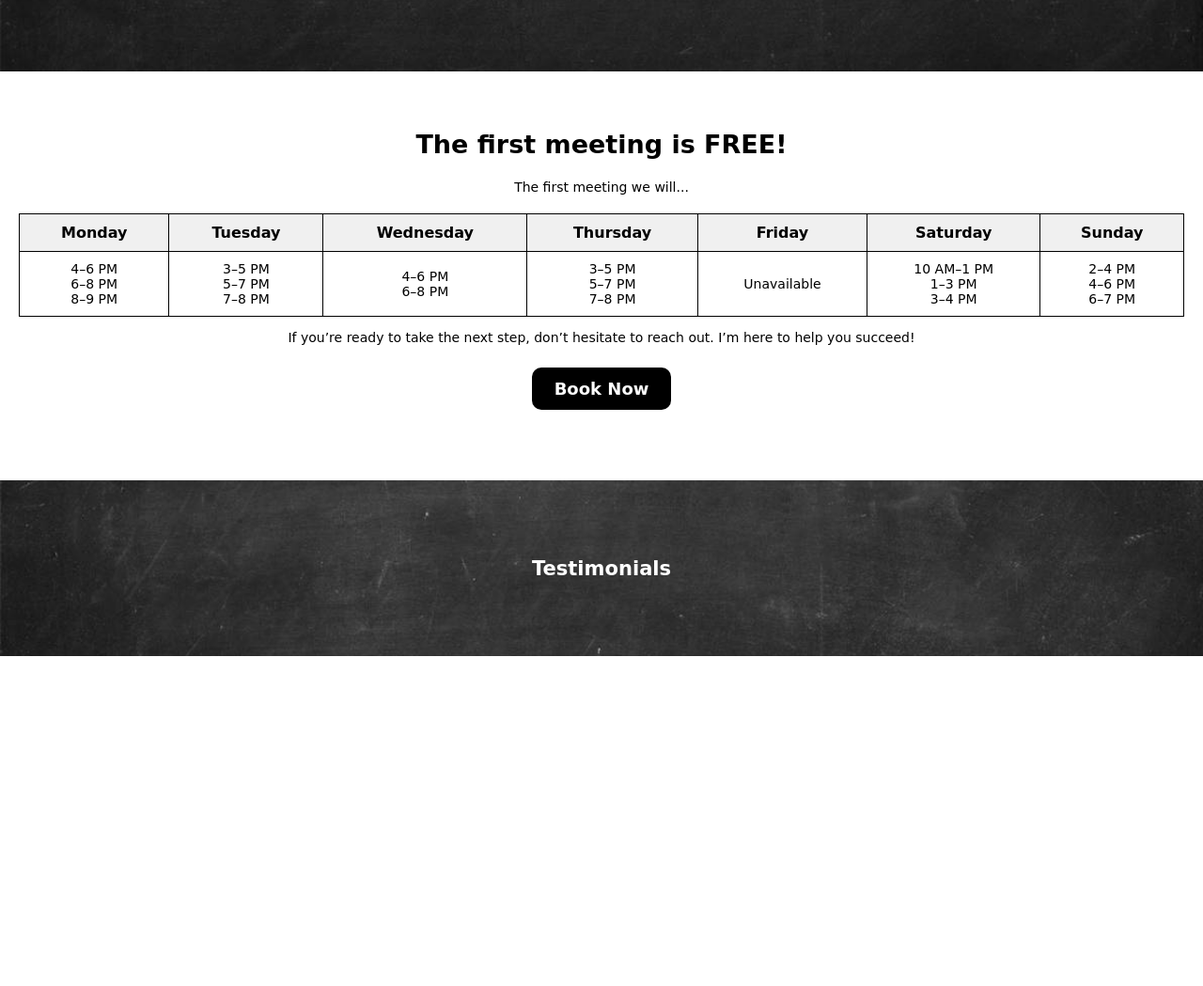
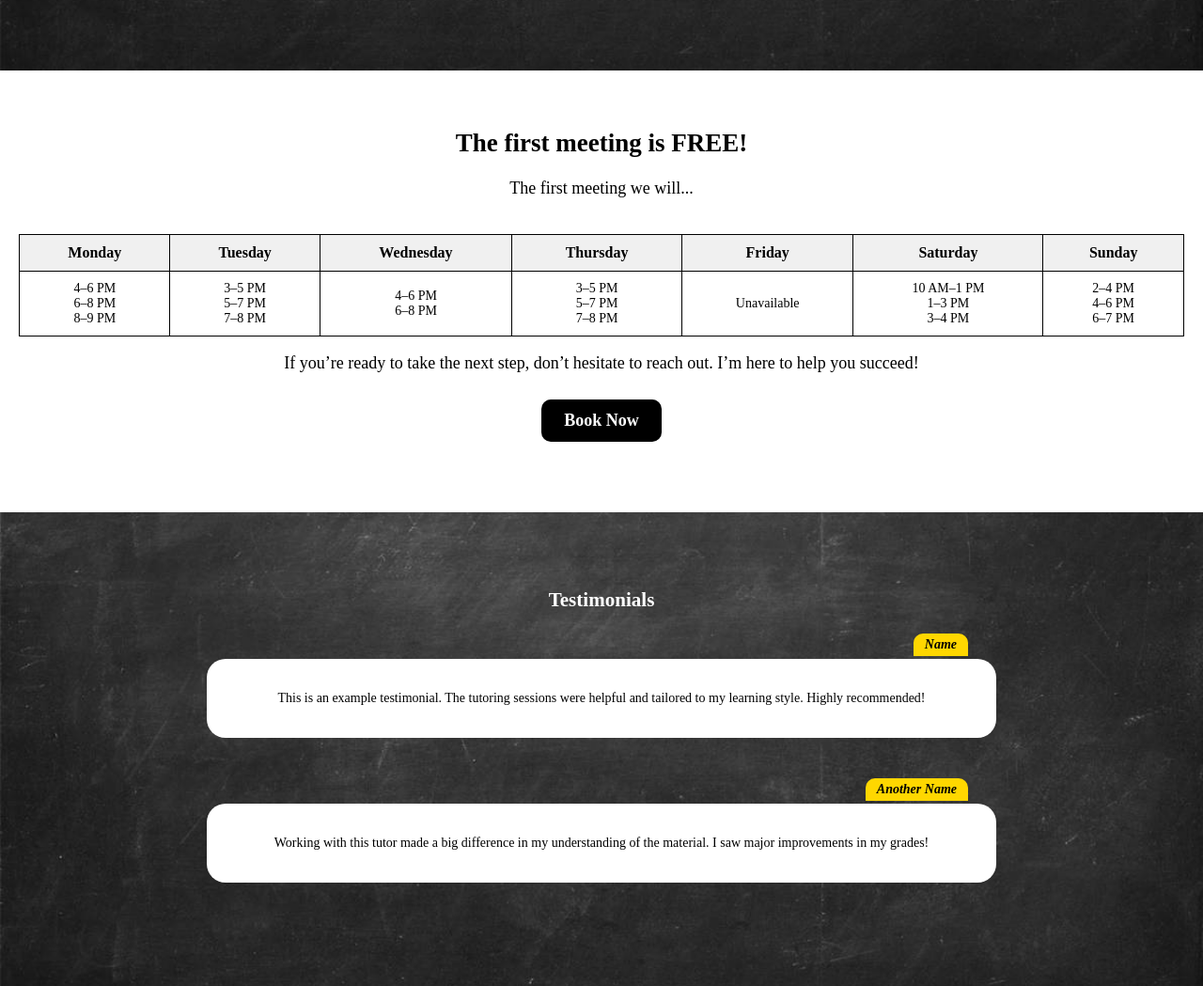
Before and after one commit to zstucky/zach_stucky, a Jekyll site: the page built from tutoring/index.markdown, in a window 1280 px wide, cut to the strip 591-1640 px from the top of the page. Shown: the whole strip at 94% size. Built offline with Jekyll 4.4.1, drawn with Linux system fonts in a browser that asks for light colours; some web fonts are replaced; before the commit the page ends 1289 px from its top, so only the background shows below that.

Commit message:
Academic CSS updated

```diff
--- a/_layouts/default.html
+++ b/_layouts/default.html
@@ -4,7 +4,7 @@
   <meta charset="UTF-8">
   <title>{{ page.title }}</title>
   <meta name="viewport" content="width=device-width, initial-scale=1.0">
-  <link rel="stylesheet" href="/style.css">
+  <link rel="stylesheet" href="./style.css">
 </head>
 <body>
   <div class="container">
--- a/style.css
+++ b/style.css
@@ -1,7 +1,9 @@
+
 /* Global paragraph styling */
 p {
   font-size: 14px;
 }
+
 body {
   font-family: sans-serif;
   margin: 0;
@@ -178,157 +180,3 @@ body {
     transform: scale(1.6);
   }
 }
-/* Tutoring Section Styles */
-.tutoring-header {
-  display: flex;
-  justify-content: space-between;
-  align-items: top;
-  padding: 5px 20px;
-  color: white;
-  font-family: 'Comic Sans MS', cursive, sans-serif;
-  font-size: 30px;
-  margin-bottom: 70px;
-}
-
-.tutoring-header-right img {
-  width: 70px;
-  height: 70px;
-  border-radius: 50%;
-  border: 2px solid white;
-  object-fit: cover;
-}
-
-.tutoring-banner {
-  background-image: url('/assets/chalkboard.jpg');
-  background-repeat: no-repeat;
-  background-size: cover;
-  background-position: center;
-  padding: 15px 20px;
-  padding-bottom: 100px;
-  text-align: center;
-  color: white;
-  font-family: 'Comic Sans MS', cursive, sans-serif;
-  font-size: 20px;
-}
-
-.tutoring-cards {
-  display: flex;
-  justify-content: center;
-  gap: 30px;
-  margin-top: 70px;
-  flex-wrap: wrap;
-}
-
-@media (max-width: 600px) {
-  .tutoring-cards {
-    flex-wrap: wrap;
-  }
-
-  .tutoring-cards {
-    flex-wrap: wrap;
-    flex-direction: column;
-    align-items: center;
-  }
-
-  .tutoring-card {
-    width: 100%;
-    max-width: 300px;
-  }
-}
-
-.tutoring-card {
-  background-color: white;
-  color: black;
-  border-radius: 20px;
-  min-width: 165px;
-  font-family: 'Times New Roman', serif;
-  font-size: 14px;
-  transition: transform 0.3s ease;
-  flex: 1 1 0;
-  max-width: 250px;
-  box-sizing: border-box;
-  text-align: center;
-  box-shadow: 0 6px 18px rgba(0, 0, 0, 0.4);
-}
-
-.tutoring-card img {
-  width: 100%;
-  height: auto;
-  display: block;
-  object-fit: cover;
-  border-radius: 20px 20px 0 0;
-  margin-bottom: -5px;
-}
-
-.tutoring-card h3 {
-  font-size: 18px;
-}
-
-
-.tutoring-card:hover {
-  transform: scale(1.05);
-}
-
-.schedule-box {
-  padding: 40px 20px;
-  font-family: 'Comic Sans MS', cursive, sans-serif;
-  font-size: 18px;
-  text-align: center;
-}
-
-.testimonial-box {
-  background-image: url('/assets/chalkboard.jpg');
-  background-repeat: no-repeat;
-  background-size: cover;
-  background-position: center;
-  padding: 60px 20px;
-  font-family: 'Comic Sans MS', cursive, sans-serif;
-  color: white;
-  text-align: center;
-  font-size: 18px;
-}
-
-.tutoring-header-left {
-  padding-top: 7px;
-  padding-left: 0px;
-}
-.availability-table {
-  width: 100%;
-  margin-top: 20px;
-  font-family: 'Comic Sans MS', cursive, sans-serif;
-  border-collapse: collapse;
-  overflow: hidden;
-}
-
-.availability-table th,
-.availability-table td {
-  border: 1px solid black;
-  padding: 10px;
-  text-align: center;
-  background-color: white;
-}
-
-.availability-table th {
-  background-color: #f0f0f0;
-  font-size: 16px;
-}
-
-.availability-table td {
-  font-size: 14px;
-}
-.book-now-button {
-  display: inline-block;
-  margin-top: 10px;
-  padding: 12px 24px;
-  background-color: black;
-  color: white;
-  text-decoration: none;
-  border-radius: 10px;
-  font-weight: bold;
-  transition: background-color 0.3s ease;
-  margin-bottom: 35px;
-}
-
-.book-now-button:hover {
-  background-color: #333;
-}
--- a/tutoring/index.markdown
+++ b/tutoring/index.markdown
@@ -33,34 +33,48 @@ title: Academic Tutoring
 <section class="schedule-box">
   <h2>The first meeting is <strong>FREE!</strong></h2>
   <p>The first meeting we will...</p>
-  <table class="availability-table">
-    <thead>
-      <tr>
-        <th>Monday</th>
-        <th>Tuesday</th>
-        <th>Wednesday</th>
-        <th>Thursday</th>
-        <th>Friday</th>
-        <th>Saturday</th>
-        <th>Sunday</th>
-      </tr>
-    </thead>
-    <tbody>
-      <tr>
-        <td>4–6 PM<br>6–8 PM<br>8–9 PM</td>
-        <td>3–5 PM<br>5–7 PM<br>7–8 PM</td>
-        <td>4–6 PM<br>6–8 PM</td>
-        <td>3–5 PM<br>5–7 PM<br>7–8 PM</td>
-        <td>Unavailable</td>
-        <td>10 AM–1 PM<br>1–3 PM<br>3–4 PM</td>
-        <td>2–4 PM<br>4–6 PM<br>6–7 PM</td>
-      </tr>
-    </tbody>
-  </table>
+  <div class="table-wrapper">
+    <table class="availability-table">
+      <thead>
+        <tr>
+          <th>Monday</th>
+          <th>Tuesday</th>
+          <th>Wednesday</th>
+          <th>Thursday</th>
+          <th>Friday</th>
+          <th>Saturday</th>
+          <th>Sunday</th>
+        </tr>
+      </thead>
+      <tbody>
+        <tr>
+          <td>4–6 PM<br>6–8 PM<br>8–9 PM</td>
+          <td>3–5 PM<br>5–7 PM<br>7–8 PM</td>
+          <td>4–6 PM<br>6–8 PM</td>
+          <td>3–5 PM<br>5–7 PM<br>7–8 PM</td>
+          <td>Unavailable</td>
+          <td>10 AM–1 PM<br>1–3 PM<br>3–4 PM</td>
+          <td>2–4 PM<br>4–6 PM<br>6–7 PM</td>
+        </tr>
+      </tbody>
+    </table>
+  </div>
   <p>If you’re ready to take the next step, don’t hesitate to reach out. I’m here to help you succeed!</p>
   <a href="/contact" class="book-now-button">Book Now</a>
 </section>
 
+
 <section class="testimonial-box">
   <h3>Testimonials</h3>
+
+  <div class="testimonial-entry">
+    <div class="testimonial-name-tag">Name</div>
+    <p>This is an example testimonial. The tutoring sessions were helpful and tailored to my learning style. Highly recommended!</p>
+  </div>
+
+  <div class="testimonial-entry">
+    <div class="testimonial-name-tag">Another Name</div>
+    <p>Working with this tutor made a big difference in my understanding of the material. I saw major improvements in my grades!</p>
+  </div>
+
 </section>
--- /dev/null
+++ b/tutoring/style.css
@@ -0,0 +1,227 @@
+@import url('https://fonts.googleapis.com/css2?family=Fredericka+the+Great&display=swap');
+
+.container {
+  width: 100%;
+  max-width: 100%;
+  margin: 0px;
+  padding: 0px 0px;
+  display: flex;
+  flex-direction: column;
+
+}
+
+body {
+  font-family: 'Fredericka the Great', cursive;
+  margin: 0;
+  padding: 0;
+}
+
+h1, h2, h3, h4, h5, h6, p {
+  font-family: 'Fredericka the Great', cursive;
+}
+
+.tutoring-header {
+  display: flex;
+  justify-content: space-between;
+  align-items: top;
+  padding: 5px 20px;
+  color: white;
+  font-family: 'Fredericka the Great', cursive;
+  font-size: 30px;
+  margin-bottom: 70px;
+}
+
+.tutoring-header-right img {
+  width: 70px;
+  height: 70px;
+  border-radius: 50%;
+  border: 2px solid white;
+  object-fit: cover;
+}
+
+.tutoring-banner {
+  background-image: url('/assets/chalkboard.jpg');
+  background-repeat: no-repeat;
+  background-size: cover;
+  background-position: center;
+  padding: 15px 20px;
+  padding-bottom: 100px;
+  text-align: center;
+  color: white;
+  font-size: 20px;
+}
+
+.tutoring-cards {
+  display: flex;
+  justify-content: center;
+  gap: 30px;
+  margin-top: 70px;
+  flex-wrap: nowrap;
+}
+
+.tutoring-card {
+  background-color: white;
+  color: black;
+  border-radius: 20px;
+  min-width: 160px;
+  font-family: 'Fredericka the Great', cursive;
+  font-size: 14px;
+  transition: transform 0.3s ease;
+  flex: 1 1 0;
+  max-width: 250px;
+  box-sizing: border-box;
+  text-align: center;
+  box-shadow: 0 6px 18px rgba(0, 0, 0, 0.4);
+}
+
+.tutoring-card img {
+  width: 100%;
+  height: auto;
+  display: block;
+  object-fit: cover;
+  border-radius: 20px 20px 0 0;
+  margin-bottom: -5px;
+}
+
+.tutoring-card h3 {
+  font-size: 18px;
+  font-family: 'Fredericka the Great', cursive;
+}
+
+
+.tutoring-card:hover {
+  transform: scale(1.05);
+}
+
+.schedule-box {
+  padding: 40px 20px;
+  font-size: 18px;
+  text-align: center;
+}
+
+.testimonial-box {
+  background-image: url('/assets/chalkboard.jpg');
+  background-repeat: no-repeat;
+  background-size: cover;
+  background-position: center;
+  padding: 60px 20px 40px 20px;
+  font-family: 'Fredericka the Great', cursive;
+  color: white;
+  text-align: center;
+  font-size: 18px;
+}
+
+.testimonial-box h3 {
+  margin-bottom: 30px;
+  font-family: 'Fredericka the Great', cursive;
+}
+
+.tutoring-header-left {
+  padding-top: 7px;
+  padding-left: 0px;
+  font-family: 'Fredericka the Great', cursive;
+}
+
+.table-wrapper {
+  overflow-x: auto;
+  -webkit-overflow-scrolling: touch;
+}
+
+.availability-table {
+  min-width: 600px; /* ensure it scrolls if too wide for screen */
+  width: 100%;
+  margin-top: 20px;
+  font-family: 'Fredericka the Great', cursive;
+  border-collapse: collapse;
+  overflow: hidden;
+}
+
+.availability-table th,
+.availability-table td {
+  border: 1px solid black;
+  padding: 10px;
+  text-align: center;
+  background-color: white;
+}
+
+.availability-table th {
+  background-color: #f0f0f0;
+  font-size: 16px;
+}
+
+.availability-table td {
+  font-size: 14px;
+}
+
+.book-now-button {
+  display: inline-block;
+  margin-top: 10px;
+  padding: 12px 24px;
+  background-color: black;
+  color: white;
+  text-decoration: none;
+  border-radius: 10px;
+  font-weight: bold;
+  transition: background-color 0.3s ease;
+  margin-bottom: 35px;
+  font-family: 'Fredericka the Great', cursive;
+}
+
+.testimonial-entry {
+  background-color: white;
+  color: black;
+  border-radius: 20px;
+  padding: 20px;
+  margin-bottom: 70px;
+  margin-top: 50px;
+  position: relative;
+  max-width: 800px;
+  margin-left: auto;
+  margin-right: auto;
+  font-size: 14px;
+}
+
+.testimonial-name-tag {
+  position: absolute;
+  top: -27px;
+  right: 30px;
+  background-color: gold;
+  padding: 4px 12px;
+  border-radius: 10px 10px 0px 0px;
+  font-weight: bold;
+  font-style: italic;
+}
+
+@media (max-width: 600px) {
+  .tutoring-cards {
+    flex-wrap: wrap;
+  }
+
+  .tutoring-cards {
+    flex-wrap: wrap;
+    flex-direction: column;
+    align-items: center;
+  }
+
+  .tutoring-card {
+    width: 100%;
+    max-width: 300px;
+  }
+
+  .tutoring-header {
+    padding-left: 10px;
+    padding-right: 0px;
+    font-size: 25px;
+    font-weight: bold;
+  }
+
+  .tutoring-header-left {
+    padding-left: 0;
+    text-align: left;
+    padding-top: 18px;
+  }
+
+  .tutoring-header-right {
+    margin-left: auto;
+  }
+}
```
Also changed, not shown: 1 other file.
